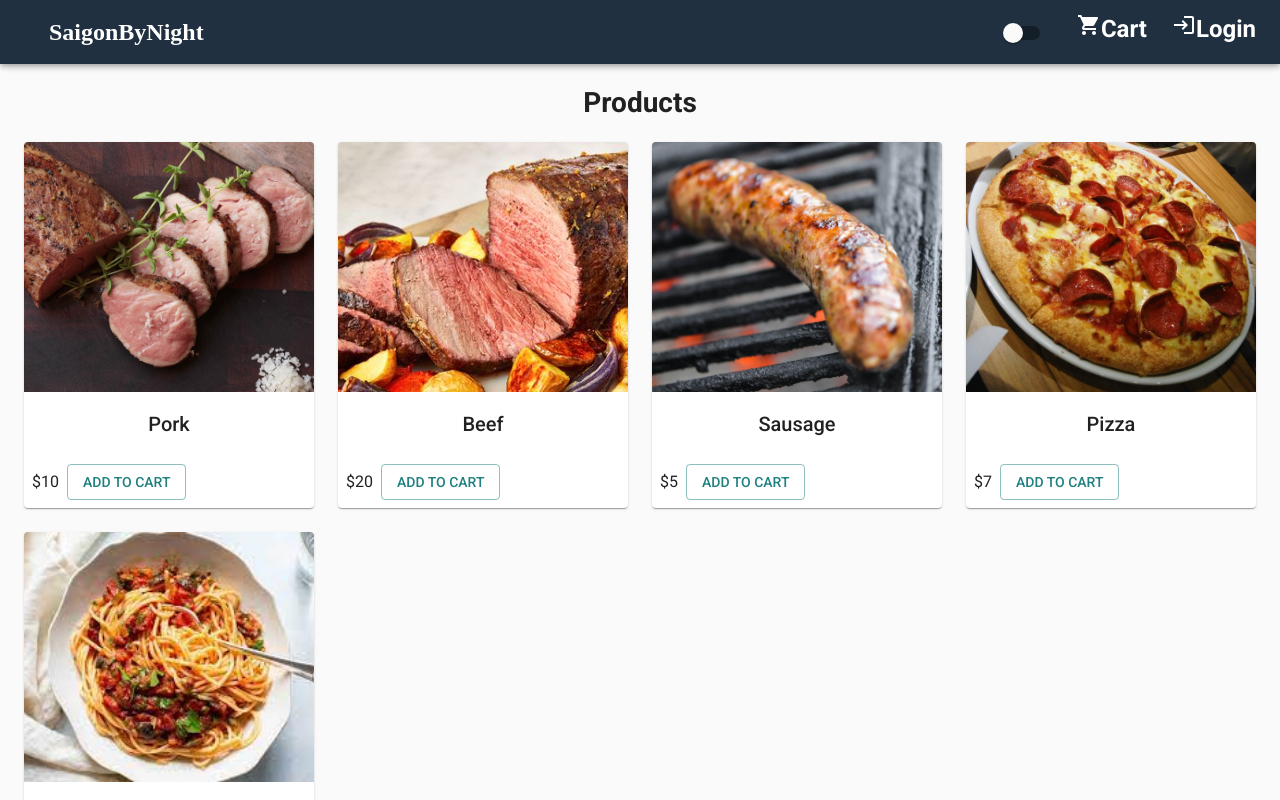
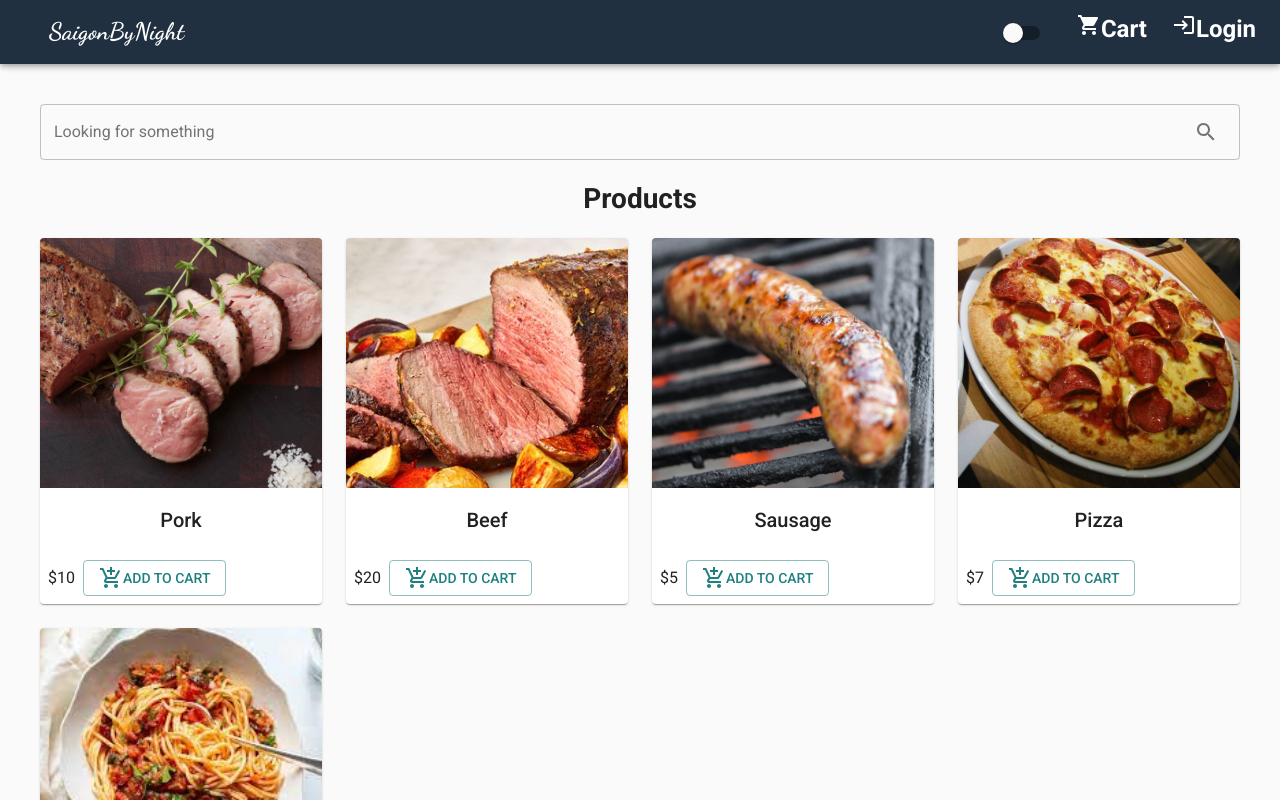
Before and after one commit to emotine69/e-commerce-web, a Next.js app: page / in a window 1280 px wide. Shown: the top 800 px of the page. Built offline with nearby package versions, Linux system fonts and the light colour scheme.

Commit message:
add search bar

```diff
--- a/components/Layout.js
+++ b/components/Layout.js
@@ -10,6 +10,7 @@ import {
   ThemeProvider,
   CssBaseline,
   Switch,
+  TextField,
 } from '@material-ui/core';
 import NextLink from 'next/link';
 import { useContext } from 'react';
@@ -17,7 +18,6 @@ import { Store } from '../utils/store';
 import Cookies from 'js-cookie';
 import ShoppingCartIcon from '@mui/icons-material/ShoppingCart';
 import LoginIcon from '@mui/icons-material/Login';
-import { fontFamily, fontStyle } from '@mui/system';
 
 const Layout = ({ title, description, children }) => {
   const { state, dispatch } = useContext(Store);
--- a/pages/_document.js
+++ b/pages/_document.js
@@ -10,6 +10,11 @@ export default class MyDocument extends Document {
           <link
             rel="stylesheet"
             href="https://fonts.googleapis.com/css?family=Roboto:300,400,500,700&display=swap"
+          />
+
+          <link
+            href="https://fonts.googleapis.com/css2?family=Dancing+Script:wght@700&display=swap"
+            rel="stylesheet"
           />
         </Head>
         <body>
--- a/pages/index.js
+++ b/pages/index.js
@@ -7,15 +7,38 @@ import {
   CardContent,
   CardActions,
   Button,
+  TextField,
 } from '@material-ui/core';
 import Layout from '../components/Layout';
 import data from '../utils/data';
 import NextLink from 'next/link';
+import AddShoppingCartIcon from '@mui/icons-material/AddShoppingCart';
+import { Box } from '@mui/system';
+import { InputAdornment } from '@material-ui/core';
+import SearchIcon from '@mui/icons-material/Search';
+import { IconButton } from '@mui/material';
 
 export default function Home() {
   return (
     <Layout>
-      <div>
+      <Box m={2} pt={3}>
+        <Box>
+          <TextField
+            fullWidth
+            variant="outlined"
+            label="Looking for something"
+            color="secondary"
+            InputProps={{
+              endAdornment: (
+                <InputAdornment position="end">
+                  <IconButton>
+                    <SearchIcon />
+                  </IconButton>
+                </InputAdornment>
+              ),
+            }}
+          />
+        </Box>
         <h1 align="center">Products</h1>
         <Grid container spacing={3}>
           {data.products.map((product) => (
@@ -39,14 +62,14 @@ export default function Home() {
                 <CardActions>
                   <Typography>${product.price}</Typography>
                   <Button variant="outlined" color="secondary">
-                    Add to cart
+                    <AddShoppingCartIcon /> Add to cart
                   </Button>
                 </CardActions>
               </Card>
             </Grid>
           ))}
         </Grid>
-      </div>
+      </Box>
     </Layout>
   );
 }
--- a/pages/product/[slug].js
+++ b/pages/product/[slug].js
@@ -13,6 +13,7 @@ import { useRouter } from 'next/router';
 import Layout from '../../components/Layout';
 import useStyles from '../../utils/styles';
 import data from '../../utils/data';
+import AddShoppingCartIcon from '@mui/icons-material/AddShoppingCart';
 
 export default function Product() {
   const classes = useStyles();
@@ -99,6 +100,7 @@ export default function Product() {
                   variant="contained"
                   color="primary"
                 >
+                  <AddShoppingCartIcon />
                   Add to cart
                 </Button>
               </ListItem>
--- a/utils/styles.js
+++ b/utils/styles.js
@@ -14,7 +14,7 @@ const useStyles = makeStyles({
   brand: {
     fontWeight: 'bold',
     fontSize: '1.5rem',
-    fontFamily: 'Classique-Saigon',
+    fontFamily: 'Dancing Script',
   },
 
   grow: {
```
